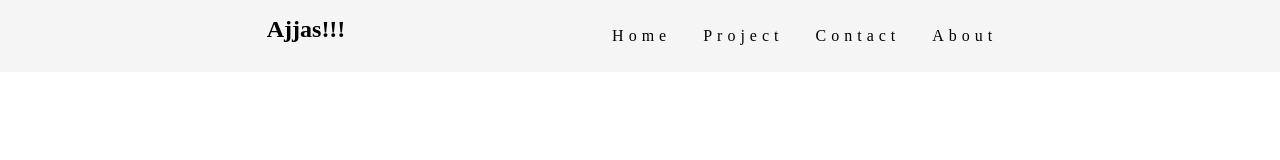
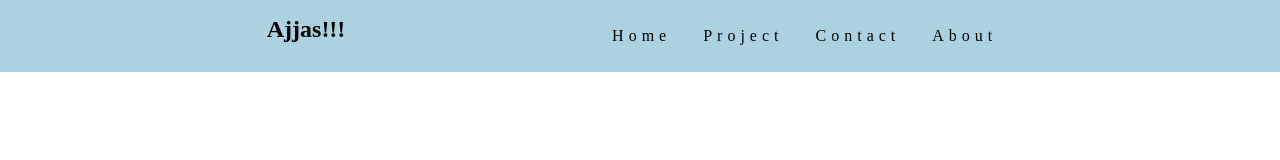
Before and after one commit to Ajith0000001/html-css-js, a plain HTML site: page index.html in a window 1280 px wide. Drawn offline with Linux system fonts and the light colour scheme.

Commit message:
Update style.css

```diff
--- a/style.css
+++ b/style.css
@@ -3,7 +3,7 @@
   margin: 0;
 }
 nav {
-  background-color: whitesmoke;
+  background-color:#ACD2E2;
 }
 .nav-header {
   display: flex;
@@ -16,6 +16,9 @@ nav {
   color: rgb(3, 3, 7);
   background-color: transparent;
   border-color: transparent;
+}
+.nav-toggle:hover{
+  background-color:blue;
 }
 h1 {
   height: 40px;
@@ -39,7 +42,7 @@ h1 {
 .links-container {
   height: 0px;
   overflow: hidden;
-  transition: 0.5s;
+  transition: 0.10s;
 }
 @media screen and (min-width: 700px) {
   nav {
```
